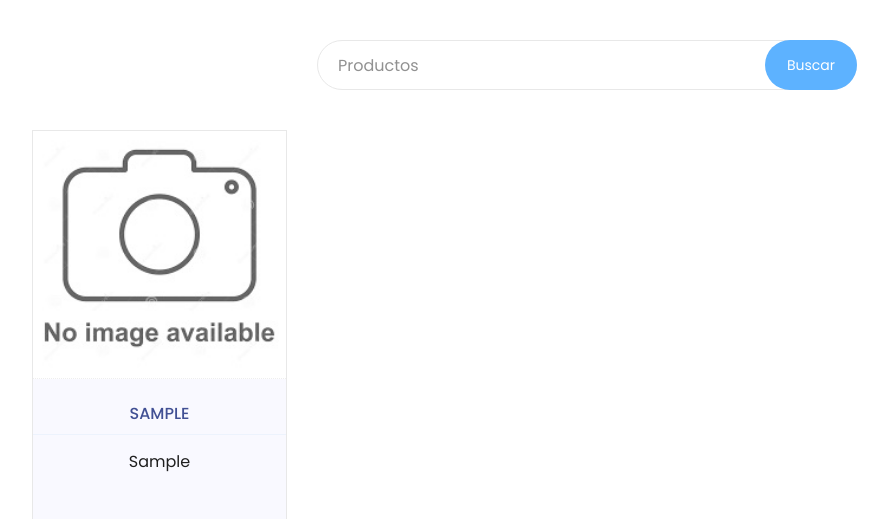
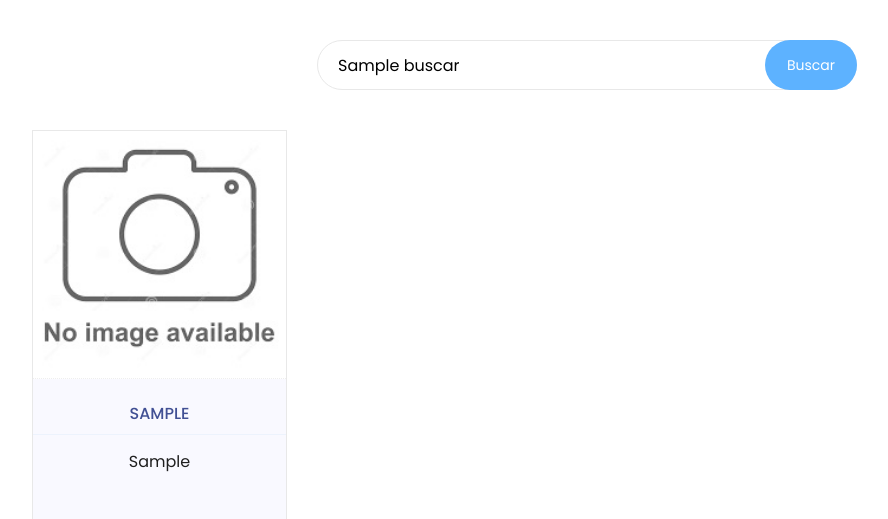
Before and after one commit to jonsanchezr/sitioweb-python, a Django app: template templates/general/products.html in a window 1280 px wide. Shown: the part 574-1093 px from the top of the page, without its empty margins (53-941 px from the left). Run offline with Django 3.2, Linux system fonts and the light colour scheme; tables that the repository leaves empty hold one stand-in row (values such as "Sample post"); the template is opened without the code that fills it: values that come from a table or form of the project are taken from there, most other values are stand-ins (such as "Sample title", 1, 10 or a date in 2020); some libraries are stand-ins or nearby versions.

Commit message:
buscador mejorado para mostrar por defecto valor de busqueda en el input del buscar

```diff
--- a/applications/products/views.py
+++ b/applications/products/views.py
@@ -12,7 +12,8 @@ def productos(request):
 		buscar = request.GET.get('buscar')
 		filtered = comeisu.filter(cla_isu__contains=buscar.upper())
 		contexto = {
-			'comeisu':filtered
+			'comeisu':filtered,
+			'buscar':buscar
 		}
 		return render(request,'general/products.html',contexto)
 
@@ -21,7 +22,8 @@ def productos(request):
 	page_obj = paginator.get_page(page_number)
 
 	contexto = {
-		'comeisu': page_obj
+		'comeisu': page_obj,
+		'buscar':''
 	}
 
 	return render(request, 'general/products.html',contexto)
--- a/templates/general/products.html
+++ b/templates/general/products.html
@@ -42,7 +42,7 @@
         <div style="margin-bottom: 20px;" class="col-xl-6 col-lg-6 col-md-6">
           <aside class="single_sidebar_widget search_widget">
             <form action="{% url 'productos' %}" method="GET" class="newsletter_form">
-              <input type="text" placeholder="Productos" style="border: 1px solid #E8E8E8;border-radius: 30px;height: 50px;" name="buscar">
+              <input type="text" placeholder="Productos" style="border: 1px solid #E8E8E8;border-radius: 30px;height: 50px;" name="buscar" value="{{ buscar }}">
               <button type="submit" style="background: #5DB2FF;border-radius: 30px;">Buscar</button>
             </form>
           </aside>
```
